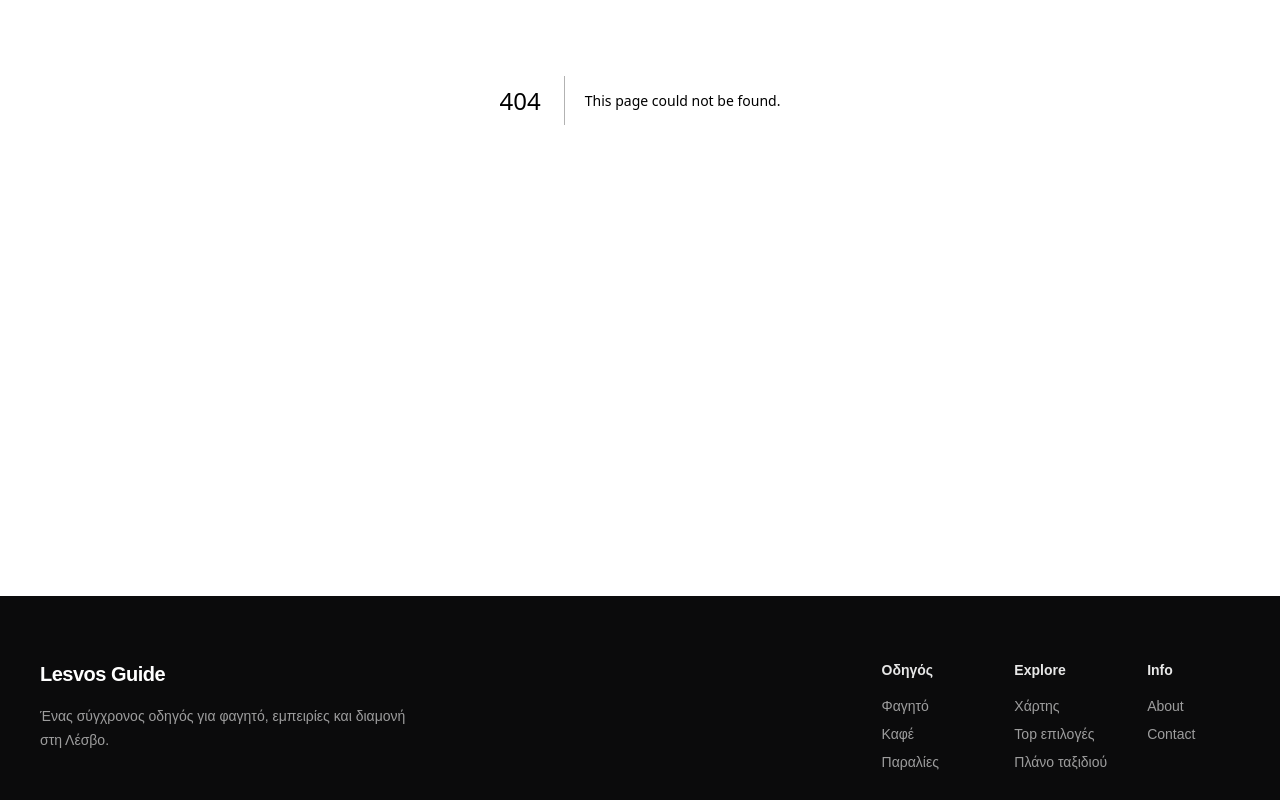
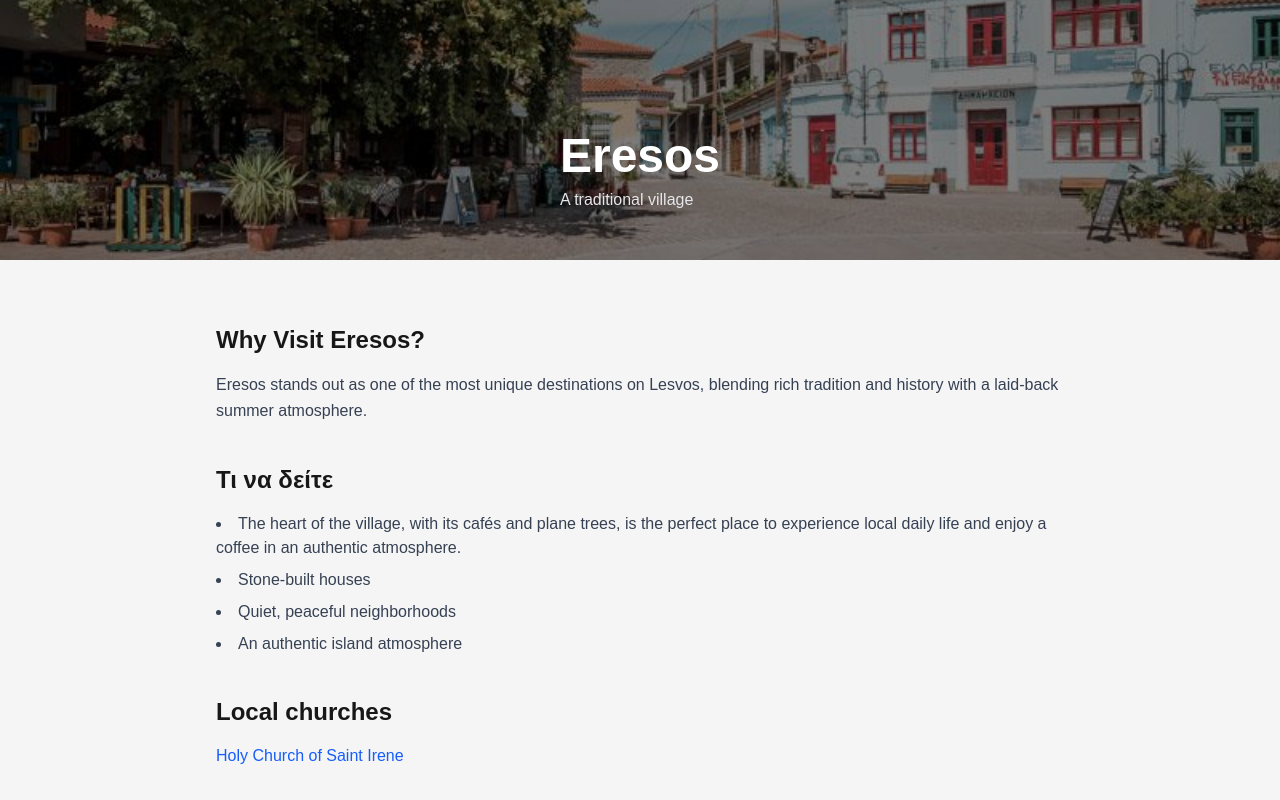
Before and after one commit to amamouridis06/lesvos-travel-guide, a Next.js app: page /villages/eresos in a window 1280 px wide. Before the commit this address had no page. Shown: the part 380-1180 px from the top of the page. Built offline with nearby package versions, Linux system fonts and the light colour scheme.

Commit message:
Add files via upload

```diff
--- /dev/null
+++ b/app/villages/eresos/page.tsx
@@ -0,0 +1,71 @@
+export const metadata = {
+  title: "Eresos | Lesvos Travel Guide",
+  description:
+    "Eresos is a traditional village built a few kilometers away from the sea.",
+};
+
+export default function MolyvosPage() {
+  return (
+    <main className="bg-neutral-100 text-neutral-900">
+
+      {/* HERO */}
+      <section className="relative h-[70vh] bg-[url('/eressosx.jpeg')] bg-cover bg-center">
+        <div className="absolute inset-0 bg-black/50" />
+        <div className="relative z-10 h-full flex items-end">
+          <div className="max-w-6xl mx-auto px-6 pb-12">
+            <h1 className="text-4xl md:text-5xl font-bold text-white">
+              Eresos
+            </h1>
+            <p className="text-gray-200 mt-2">
+              A traditional village
+            </p>
+          </div>
+        </div>
+      </section>
+
+      {/* CONTENT */}
+      <section className="max-w-4xl mx-auto px-6 py-16 space-y-10">
+
+        <div>
+          <h2 className="text-2xl font-semibold mb-4">Why Visit Eresos?</h2>
+          <p className="text-gray-700 leading-relaxed">
+            Eresos stands out as one of the most unique destinations on Lesvos, blending rich tradition and history with a laid-back summer atmosphere.
+          </p>
+        </div>
+
+        <div>
+          <h2 className="text-2xl font-semibold mb-4">Τι να δείτε</h2>
+          <ul className="list-disc list-inside text-gray-700 space-y-2">
+            <li>The heart of the village, with its cafés and plane trees, is the perfect place to experience local daily life and enjoy a coffee in an authentic atmosphere.</li>
+            <li>Stone-built houses</li>
+            <li>Quiet, peaceful neighborhoods</li>
+            <li>An authentic island atmosphere</li>
+          </ul>
+        </div>
+
+<div>
+  <h2 className="text-2xl font-semibold mb-4">Local churches</h2>
+  <p className="text-gray-700">
+    <a
+      href="https://maps.app.goo.gl/Ciph4GWbgn5XJERWA"
+      className="text-blue-600 hover:underline"
+    >
+      Holy Church of Saint Irene
+    </a>
+  </p>
+</div>
+
+         {/* BACK BUTTON */}
+        {/* <div>
+          <a
+            href="/"
+            className="inline-block mt-8 px-6 py-3 rounded-lg bg-yellow-600 text-white font-semibold hover:bg-yellow-700 transition"
+          >
+            ← Επιστροφή στην αρχική
+          </a>
+        </div>  */}
+
+      </section>
+    </main>
+  );
+}
```
